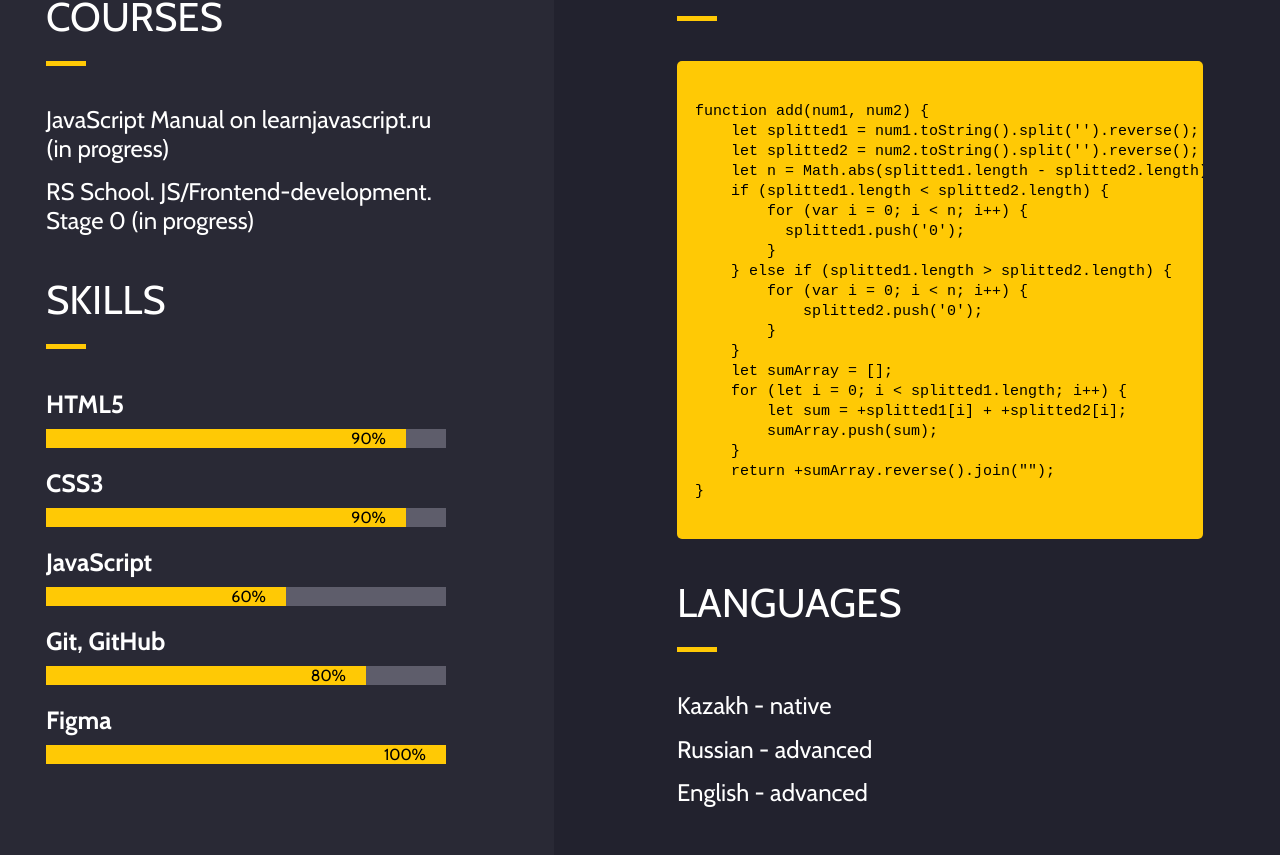
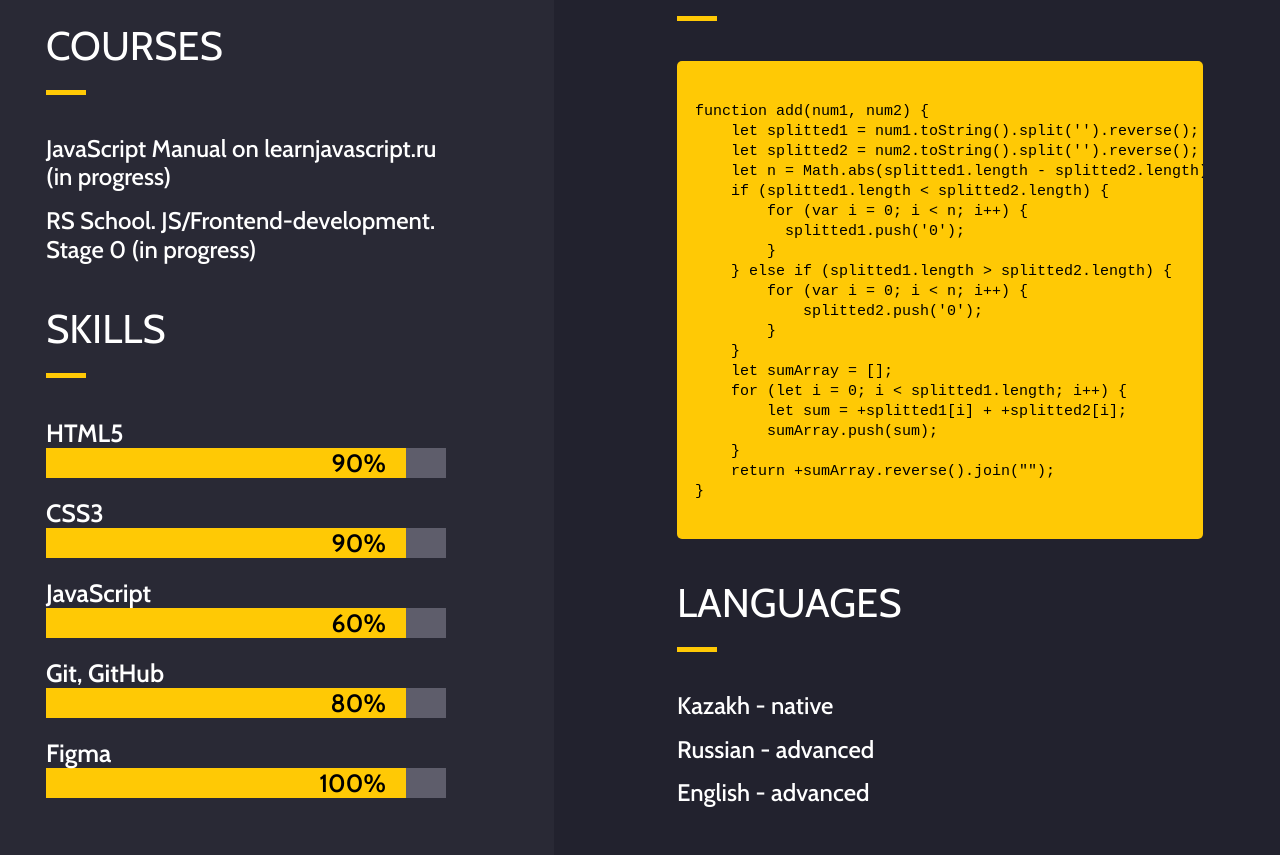
Before and after one commit to asselzhl/rsschool-cv, a plain HTML site: page index.html in a window 1280 px wide. Shown: the part 984-1839 px from the top of the page. Drawn offline with nearby package versions, Linux system fonts and the light colour scheme; a web font is replaced by a local one.

Commit message:
feat: add finished layout

```diff
--- a/index.html
+++ b/index.html
@@ -43,7 +43,7 @@
                 </div>
                 </div>
             </section>
-            <section class="contacts" id="contacts">
+            <div class="contacts" id="contacts">
                 <div class="container">
                 <ul class="contacts_list">
                     <li class="contact_item">
@@ -60,7 +60,7 @@
                     </li>
                 </ul>
                 </div>
-            </section>
+            </div>
             <section class="content-section">
                 <div class="left_column_bg"></div>
                 <div class="right_column_bg"></div>
@@ -78,26 +78,33 @@
                     <p class="section_text">RS School. JS/Frontend-development. Stage 0 (in progress)</p>
                     <h2 class="section_title white" id="skills">SKILLS</h2>
                     <div class="page_rectangle"></div>
-                    <h3 class="section_subtitle">HTML5</h3>
+                    <ul>
+                    <li class="section_subtitle">HTML5
                     <div class="skills_container">
                         <div class="skills html">90%</div>
                     </div>
-                    <h3 class="section_subtitle">CSS3</h3>
+                    </li>
+                    <li class="section_subtitle">CSS3
                         <div class="skills_container">
-                        <div class="skills css">90%</div>
+                            <div class="skills html">90%</div>
                         </div>
-                    <h3 class="section_subtitle">JavaScript</h3>
+                        </li>
+                        <li class="section_subtitle">JavaScript
                             <div class="skills_container">
-                        <div class="skills js">60%</div>
+                                <div class="skills html">60%</div>
                             </div>
-                    <h3 class="section_subtitle">Git, GitHub</h3>
+                            </li>
+                            <li class="section_subtitle">Git, GitHub
                                 <div class="skills_container">
-                        <div class="skills git">80%</div>
+                                    <div class="skills html">80%</div>
                                 </div>
-                    <h3 class="section_subtitle">Figma</h3>
+                                </li>
+                                <li class="section_subtitle">Figma
                                     <div class="skills_container">
-                        <div class="skills figma">100%</div>
+                                        <div class="skills html">100%</div>
                                     </div>
+                                    </li>
+                    </ul>
                 </div>
                 </div>
                 <div class="right_column">
@@ -113,17 +120,17 @@ function add(num1, num2) {
     let splitted1 = num1.toString().split('').reverse();
     let splitted2 = num2.toString().split('').reverse();
     let n = Math.abs(splitted1.length - splitted2.length);
-    if (splitted1.length < splitted2.length) {
-        for (var i = 0; i < n; i++) {
+    if (splitted1.length &lt; splitted2.length) {
+        for (var i = 0; i &lt; n; i++) {
           splitted1.push('0');
         }
     } else if (splitted1.length > splitted2.length) {
-        for (var i = 0; i < n; i++) {
+        for (var i = 0; i &lt; n; i++) {
             splitted2.push('0');
         }
     }
     let sumArray = [];
-    for (let i = 0; i < splitted1.length; i++) {
+    for (let i = 0; i &lt; splitted1.length; i++) {
         let sum = +splitted1[i] + +splitted2[i];
         sumArray.push(sum);
     }
@@ -133,9 +140,11 @@ function add(num1, num2) {
                     </div>
                     <h2 class="section_title white" id="languages">LANGUAGES</h2>
                     <div class="page_rectangle"></div>
-                    <p class="section_text">Kazakh - native</p>
-                    <p class="section_text">Russian - advanced</p>
-                    <p class="section_text">English - advanced</p>
+                    <ul>
+                    <li class="section_text">Kazakh - native</li>
+                    <li class="section_text">Russian - advanced</li>
+                    <li class="section_text">English - advanced</li>
+                    </ul>
                 </div>
             </div>
                 </div>
--- a/style.css
+++ b/style.css
@@ -120,14 +120,14 @@ ul,
 
 .section_subtitle {
     color: #FFFFFF;
-    font-weight: 600px;
+    font-weight: 600;
     font-size: 25px;
     line-height: 120%;
     margin-bottom: 10px;
 }
 .section_text {
     color: #FFFFFF;
-    font-weight: 500px;
+    font-weight: 500;
     font-size: 24px;
     line-height: 120%;
     max-width: 400px;
```
Lines whose indentation alone changed are shown as unchanged.
